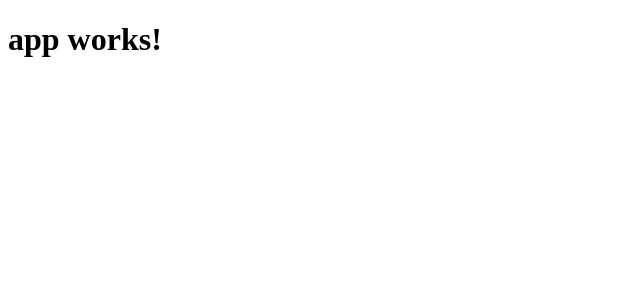
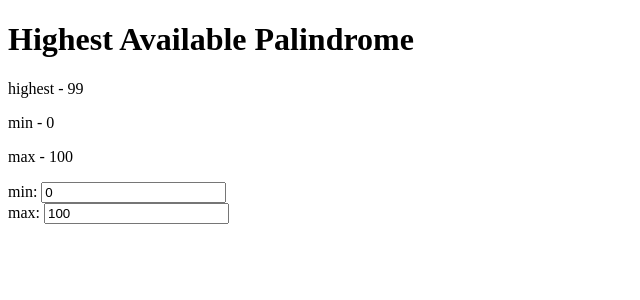
Before and after one commit to markehost/ng-palindrome, an Angular app: page / in a window 1280 px wide. Shown: the top 300 px of the page, without its empty margins (0-640 px from the left). Built offline with nearby package versions, Linux system fonts and the light colour scheme.

Commit message:
basic UX, added functions to check for palindrome/highest palindrome value

```diff
--- a/src/app/app.component.html
+++ b/src/app/app.component.html
@@ -1,3 +1,14 @@
 <h1>
   {{title}}
 </h1>
+<p>highest - {{ highest }}</p>
+<p>min - {{ palindrome.min }}</p>
+<p>max - {{ palindrome.max }}</p>
+<div>
+  <label>min: </label>
+  <input [(ngModel)]="palindrome.min" placeholder="min" name="min" type="text" (input)="onChangeInput($event)">
+</div>
+<div>
+  <label>max: </label>
+  <input [(ngModel)]="palindrome.max" placeholder="max" name="max" type="text" (input)="onChangeInput($event)">
+</div>
--- a/src/app/app.component.ts
+++ b/src/app/app.component.ts
@@ -1,10 +1,75 @@
 import { Component } from '@angular/core';
+// import R from 'ramda';
+
+export class Palindrome {
+  min: string;
+  max: string;
+}
 
 @Component({
   selector: 'app-root',
   templateUrl: './app.component.html',
   styleUrls: ['./app.component.css']
 })
+
 export class AppComponent {
-  title = 'app works!';
+  constructor() {
+
+    this.highest = this.highestAvailablePalindrome( this.palindrome )
+
+  }
+
+  title = 'Highest Available Palindrome';
+
+  highest = null;
+
+  palindrome: Palindrome = {
+    min: '0',
+    max: '100',
+  };
+
+  isPalindrome( data: number ) {
+    // used solution from my practice repo
+    // https://github.com/markehost/javascript-exercises/tree/solutions/palindrome
+
+    let string = data.toString();
+
+    // REMOVE SPECIAL CHARACTERS - CONVERT TO LOWERCASE
+    let removeCharacter = string.replace(/[^A-Z0-9]/ig, "").toLowerCase();
+
+    // REVERSE THE STRING SO WE CAN COMPARE VALUES
+    let reverseString = removeCharacter.split('').reverse().join('');
+
+    // CHECK IF STRINGS IS SAME FORWARDS AND BACKWARDS
+    return removeCharacter == reverseString;
+
+  };
+
+  highestAvailablePalindrome( range: { min: string, max: string } ) {
+    console.log(" highest available palindrome - range  ", range );
+
+    // this.isPalindrome( this.palindrome );
+    let min = parseInt( range.min, 10 );
+    let max = parseInt( range.max, 10 );
+    // for ( let i = range.max; i > range.min; i-- ) {
+    for ( let i = max; i > min; i-- ) {
+      console.log("what is i ---->", i);
+
+      let check = this.isPalindrome( i );
+      console.log("check ", check );
+
+      // if palindrome found - break out of loop
+      if ( check === true ) {
+        this.highest = i;
+        return i;
+        // break;
+      }
+    }
+  };
+
+  onChangeInput( event: any ) {
+    console.log(" on change input ", event.target.value );
+
+    this.highest = this.highestAvailablePalindrome( this.palindrome );
+  };
 }
```
